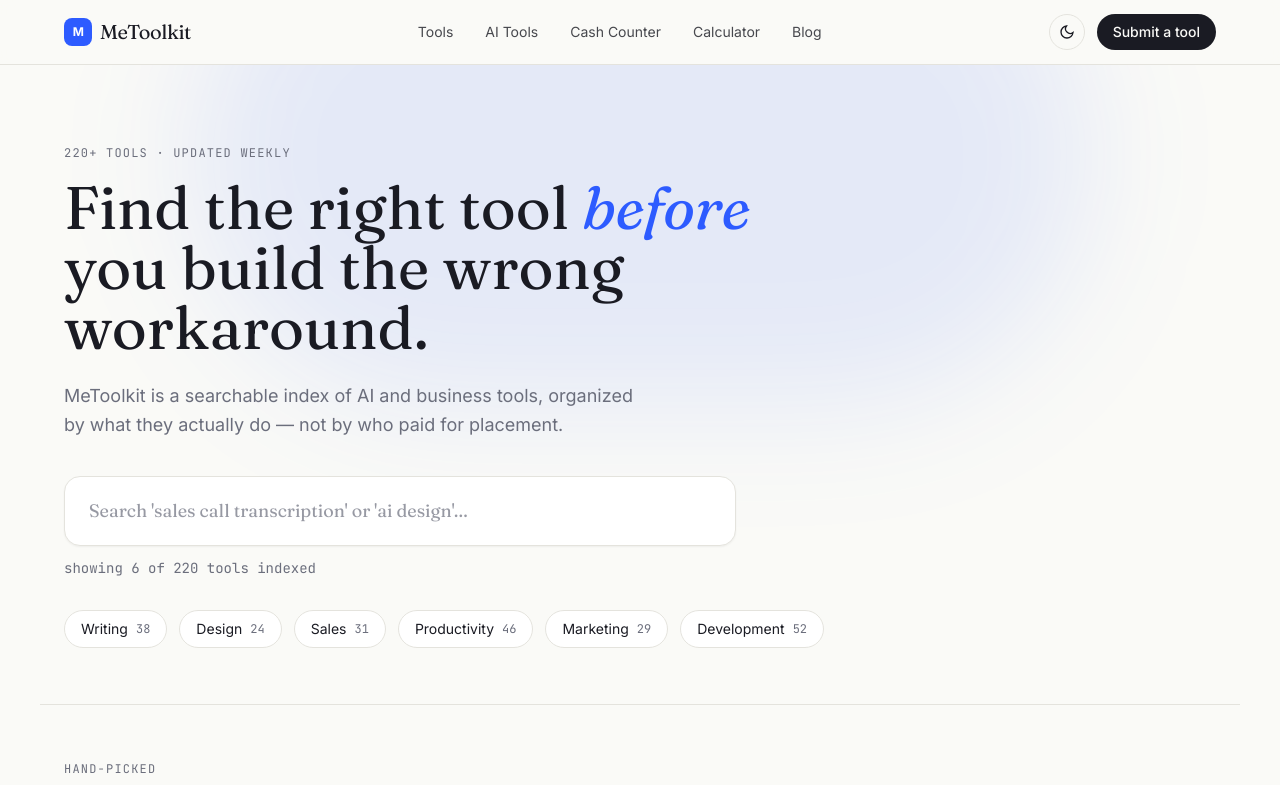
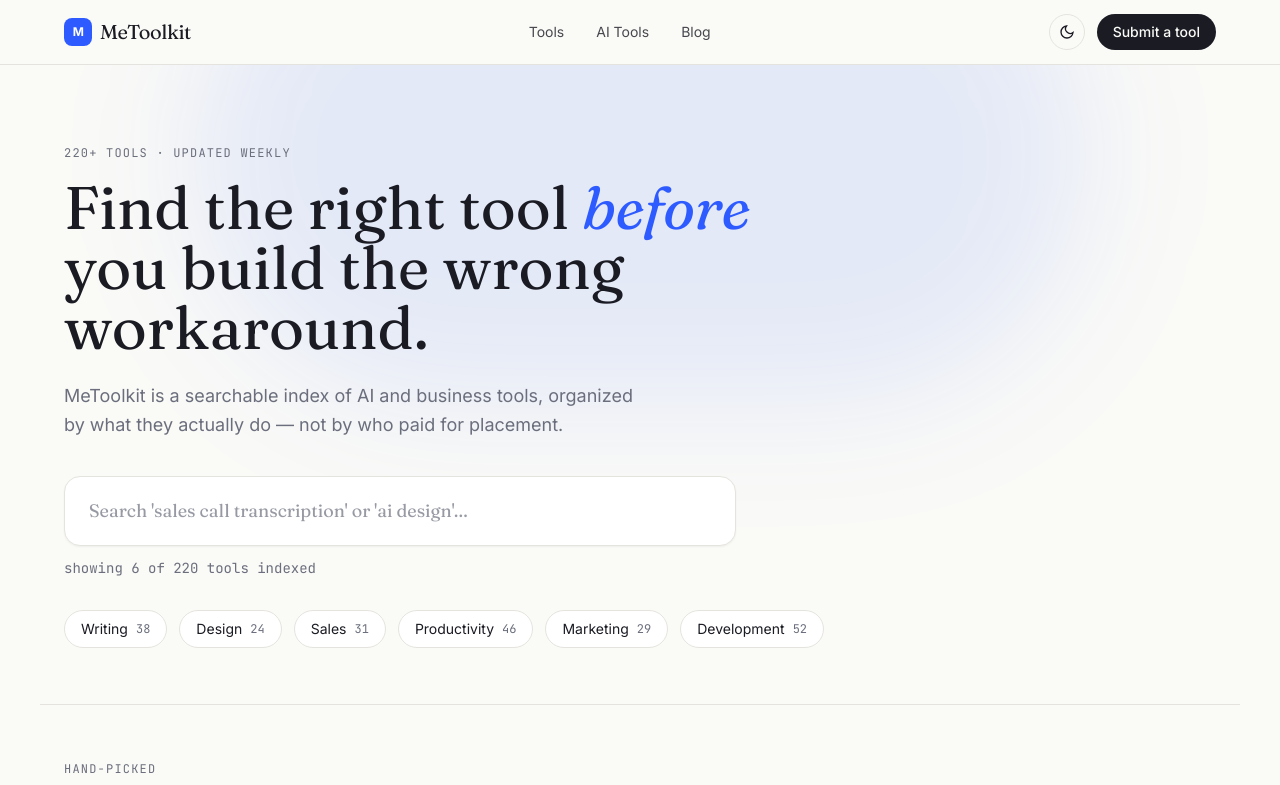
Before and after one commit to coolkishan44/metoolkit, a Next.js app: page / in a window 1280 px wide. Shown: the top 785 px of the page. Built offline with nearby package versions, Linux system fonts and the light colour scheme.

Commit message:
Simplify header nav

```diff
--- a/components/Header.tsx
+++ b/components/Header.tsx
@@ -7,8 +7,6 @@ import ThemeToggle from "@/components/ThemeToggle";
 const navItems = [
   { href: "/tools", label: "Tools" },
   { href: "/ai-tools", label: "AI Tools" },
-  { href: "/cash-counter", label: "Cash Counter" },
-  { href: "/calculator", label: "Calculator" },
   { href: "/blog", label: "Blog" }
 ];
 
```
